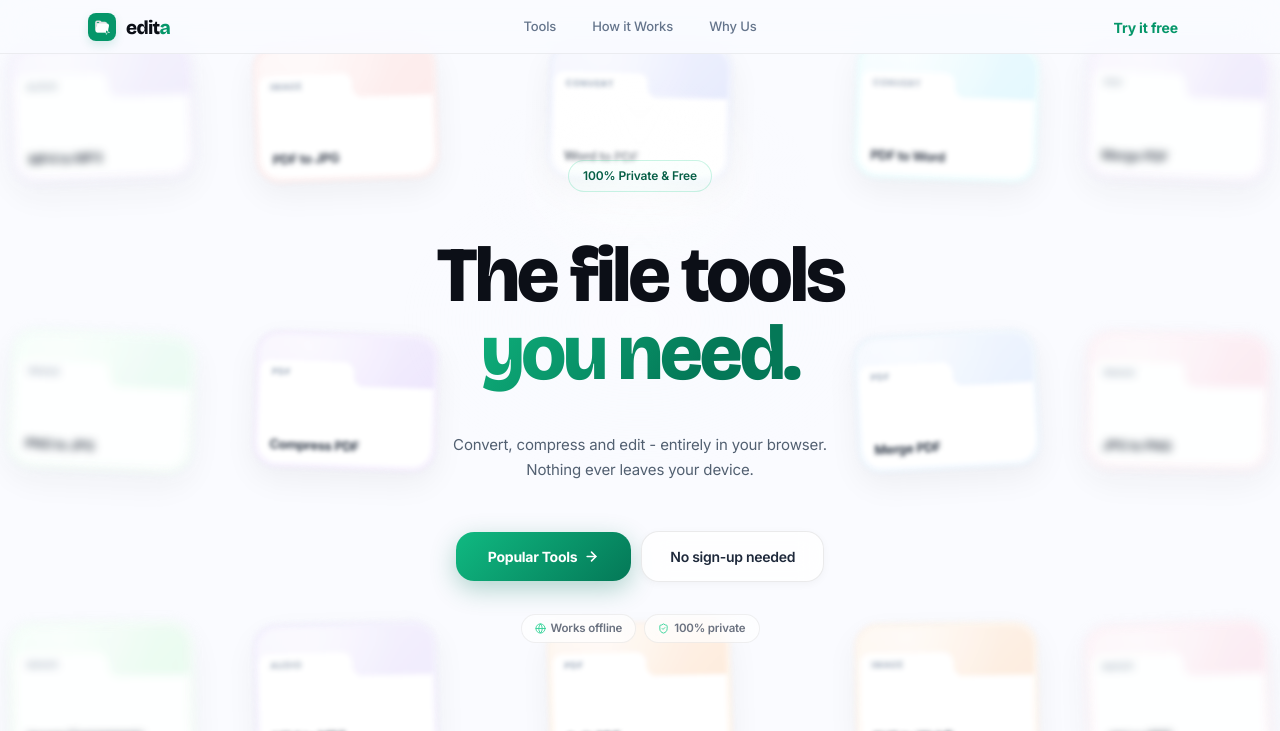
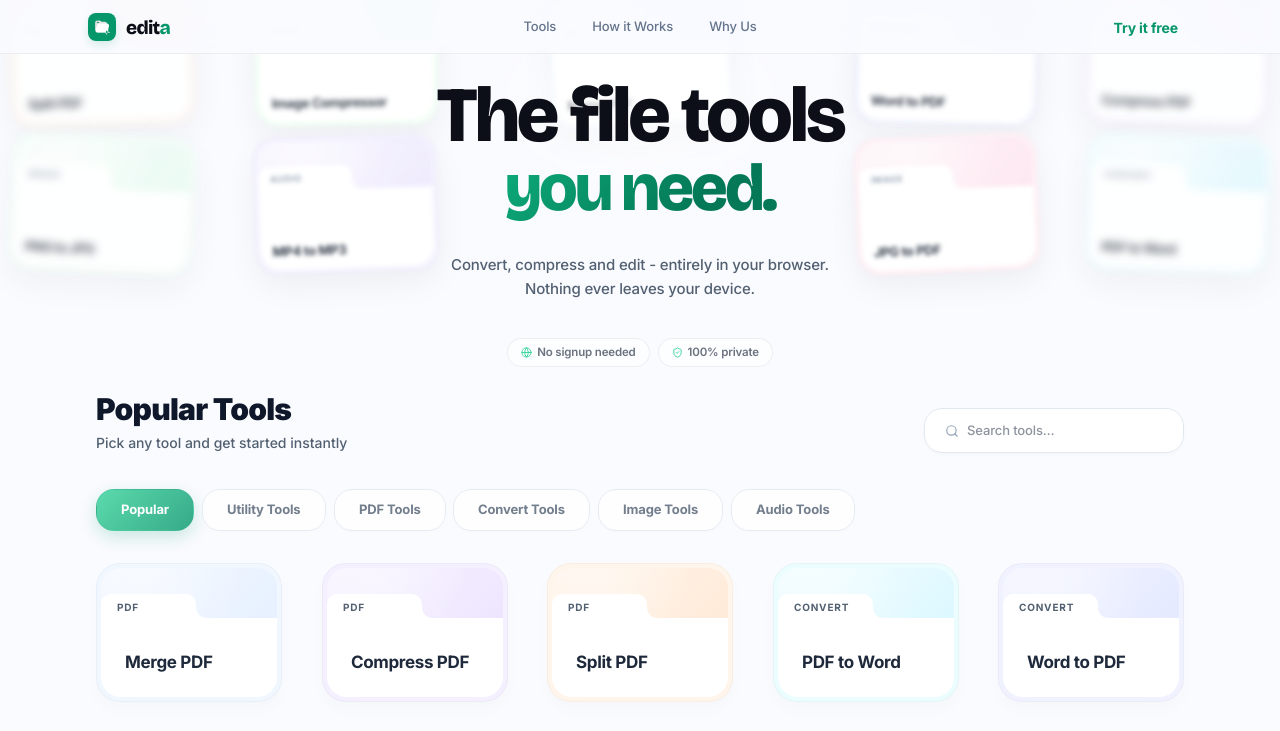
Before and after one commit to siddharth-fr/edita, a Next.js app: page / in a window 1280 px wide. Shown: the top 731 px of the page. Built offline with nearby package versions, Linux system fonts and the light colour scheme.

Commit message:
better ui ux thanks to the reddit bro for feedback

```diff
--- a/src/app/HomeClient.tsx
+++ b/src/app/HomeClient.tsx
@@ -3,7 +3,7 @@
 import { useEffect } from 'react';
 import Link from 'next/link';
 import {
-  ShieldCheck, Zap, Globe, ArrowRight, Layers, Lock, Sparkles,
+  ShieldCheck, Zap, Globe, Layers, Lock, Sparkles,
   MousePointerClick, Cpu, Download,
 } from 'lucide-react';
 import dynamic from 'next/dynamic';
@@ -73,13 +73,6 @@ const heroGridCards = [
   { label: 'Split PDF', category: 'PDF', theme: 'orange' as AppTheme, col: 1, row: 1, rotate: '-1.5deg' },
   { label: 'Word to PDF', category: 'Convert', theme: 'indigo' as AppTheme, col: 3, row: 1, rotate: '1.5deg' },
   { label: 'JPG to PDF', category: 'Image', theme: 'pink' as AppTheme, col: 4, row: 1, rotate: '-2.5deg' },
-
-  // row 2 — bottom row (all 5 columns)
-  { label: 'PDF to JPG', category: 'Image', theme: 'rose' as AppTheme, col: 0, row: 2, rotate: '-2deg' },
-  { label: 'JPG to PNG', category: 'Image', theme: 'pink' as AppTheme, col: 1, row: 2, rotate: '1deg' },
-  { label: 'MP4 to MP3', category: 'Audio', theme: 'violet' as AppTheme, col: 2, row: 2, rotate: '-1.5deg' },
-  { label: 'Merge PDF', category: 'PDF', theme: 'purple' as AppTheme, col: 3, row: 2, rotate: '2deg' },
-  { label: 'SVG to WebP', category: 'Image', theme: 'orange' as AppTheme, col: 4, row: 2, rotate: '-1deg' },
 ];
 
 /* Grid geometry constants — now live inside HeroCardGrid.tsx */
@@ -93,18 +86,7 @@ export default function Home() {
     // We let the browser handle scroll restoration naturally (bfcache friendly)
   }, []);
 
-  const handleBrowseTools = (e: React.MouseEvent<HTMLAnchorElement>) => {
-    e.preventDefault();
-    trackEvent('browse_tools_clicked', { section: 'hero' });
-    const element = document.getElementById('tools');
-    if (element) {
-      const top = element.getBoundingClientRect().top + window.scrollY - 64; // Adjust for scroll padding
-      window.scrollTo({
-        top,
-        behavior: 'smooth'
-      });
-    }
-  };
+
 
   return (
     <main
@@ -117,7 +99,7 @@ export default function Home() {
       {/* ════════════════════════════════════════════════════
           HERO
       ════════════════════════════════════════════════════ */}
-      <section className="relative w-full min-h-[620px] sm:min-h-[680px] flex items-center justify-center overflow-hidden px-4">
+      <section className="relative w-full flex items-center justify-center overflow-hidden px-4">
 
         {/* ── Deep-space ambient background ── */}
         <div className="pointer-events-none select-none absolute inset-0 -z-10">
@@ -167,7 +149,7 @@ export default function Home() {
 
 
         {/* ── Hero content — sits above everything ── */}
-        <div className="relative z-10 flex flex-col items-center text-center max-w-[540px] px-4 py-32 sm:py-40">
+        <div className="relative z-10 flex flex-col items-center text-center max-w-[540px] px-4 pt-16 pb-8 sm:pt-20 sm:pb-10">
 
 
           {/* ── Decorative green-white aurora behind the title ── */}
@@ -200,36 +182,20 @@ export default function Home() {
               top: '22%', left: '50%',
               transform: 'translate(-50%, -50%)',
               width: 340, height: 200,
-              background: 'radial-gradient(ellipse at center, rgba(255,255,255,0.65) 0%, rgba(255,255,255,0.18) 45%, transparent 70%)',
+              background: 'radial-gradient(ellipse at center, rgba(255,255,255,0.85) 0%, rgba(255,255,255,0.25) 45%, transparent 70%)',
             }}
           />
 
-          {/* ── Status chip ── */}
-          <div
-            className="inline-flex items-center gap-2 mb-12"
-            style={{
-              padding: '6px 14px',
-              borderRadius: 999,
-              border: '1px solid rgba(52, 211, 153, 0.25)',
-              background: 'rgba(197, 255, 234, 0.08)',
-              color: '#065F46',
-              fontSize: 12,
-              fontWeight: 600,
-              letterSpacing: '-0.01em',
-            }}
-          >
 
-            <span>100% Private & Free</span>
-          </div>
 
           {/* ── Headline ── */}
           <h1 style={{
-            margin: '0 0 32px',
+            margin: '0 0 24px',
             fontFamily: 'var(--font-display), sans-serif',
             fontWeight: 800,
             letterSpacing: '-0.04em',
             lineHeight: 0.92,
-            fontSize: 'clamp(52px, 7.5vw, 78px)',
+            fontSize: 'clamp(42px, 7.5vw, 78px)',
             overflow: 'visible',
           }}>
             <span style={{ display: 'block', color: '#0C0F17' }}>The file tools</span>
@@ -241,69 +207,22 @@ export default function Home() {
               WebkitBackgroundClip: 'text',
               WebkitTextFillColor: 'transparent',
               backgroundClip: 'text',
+              fontSize: '0.85em'
             }}>you need.</span>
           </h1>
 
           {/* ── Subtext ── */}
-          <p style={{
-            margin: '0 0 48px',
-            fontSize: 15,
-            fontWeight: 400,
-            lineHeight: 1.65,
-            letterSpacing: '-0.01em',
-            color: '#526071',
-            maxWidth: 440,
-          }}>
+          <p className="mb-8 sm:mb-9 text-[#526071] text-sm sm:text-[15px] font-medium leading-[1.6] sm:leading-[1.65] tracking-[-0.01em] max-w-[440px]">
             Convert, compress and edit - entirely in your browser.
-            <br />Nothing ever leaves your device.
+            <br className="hidden sm:block" /> Nothing ever leaves your device.
           </p>
 
-          {/* ── CTAs ── */}
-          <div style={{ display: 'flex', flexWrap: 'wrap', alignItems: 'center', justifyContent: 'center', gap: 10, marginBottom: 32 }}>
-            <a
-              href="#tools"
-              onClick={handleBrowseTools}
-              className="transition-all duration-200 hover:scale-[1.04] active:scale-[0.97]"
-              style={{
-                display: 'inline-flex', alignItems: 'center', gap: 7,
-                padding: '14px 32px',
-                borderRadius: 18,
-                background: 'linear-gradient(135deg, #10B981 0%, #047857 100%)',
-                boxShadow: '0 8px 26px rgba(4,120,87,0.30)',
-                color: '#fff',
-                fontSize: 14,
-                fontWeight: 700,
-                letterSpacing: '-0.02em',
-                textDecoration: 'none',
-              }}
-            >
-              Popular Tools
-              <ArrowRight size={15} strokeWidth={2.5} />
-            </a>
-            <div
-              style={{
-                display: 'inline-flex', alignItems: 'center',
-                padding: '14px 28px',
-                borderRadius: 18,
-                background: 'rgba(255,255,255,0.78)',
-                backdropFilter: 'blur(12px)',
-                WebkitBackdropFilter: 'blur(12px)',
-                border: '1px solid rgba(0,0,0,0.08)',
-                boxShadow: '0 2px 8px rgba(0,0,0,0.04)',
-                color: '#1E293B',
-                fontSize: 14,
-                fontWeight: 600,
-                letterSpacing: '-0.02em',
-              }}
-            >
-              No sign-up needed
-            </div>
-          </div>
+
 
           {/* ── Feature pills ── */}
-          <div style={{ display: 'flex', flexWrap: 'wrap', justifyContent: 'center', gap: 8 }}>
+          <div className="flex flex-wrap justify-center gap-1.5 sm:gap-2">
             {[
-              { icon: <Globe size={11} style={{ color: '#34D399' }} />, label: 'Works offline' },
+              { icon: <Globe size={11} style={{ color: '#34D399' }} />, label: 'No signup needed' },
               { icon: <ShieldCheck size={11} style={{ color: '#34D399' }} />, label: '100% private' },
             ].map(({ icon, label }) => (
               <span
@@ -331,17 +250,16 @@ export default function Home() {
 
       <section
         id="tools"
-        className="scroll-mt-16 w-full max-w-6xl px-4 sm:px-8 py-32"
+        className="scroll-mt-16 w-full max-w-6xl px-4 sm:px-8 pb-12 pt-2 sm:pt-4 -mt-4 sm:-mt-8 relative z-20"
         style={{
-          background:
-            'linear-gradient(180deg, rgba(255,255,255,0) 0%, rgba(255,255,255,0.7) 30%, rgba(255,255,255,0.95) 100%)'
+          background: 'transparent'
         }}
       >
         <ToolsSection tools={tools} />
 
         {/* Trust strip */}
         <div
-          className="mt-32 pt-8 flex flex-wrap items-center justify-center gap-x-12 gap-y-4 text-xs font-semibold"
+          className="mt-20 pt-8 flex flex-wrap items-center justify-center gap-x-12 gap-y-4 text-xs font-semibold"
           style={{ borderTop: '1px solid #e8eef8', color: '#8b9cbd' }}
         >
           <span className="flex items-center gap-1.5"><ShieldCheck className="w-3.5 h-3.5 text-emerald-500" />Private & Secure: Files stay on your device</span>
--- a/src/components/ui/HeroCardGrid.tsx
+++ b/src/components/ui/HeroCardGrid.tsx
@@ -117,12 +117,12 @@ export default function HeroCardGrid({ cards }: { cards: HeroCard[] }) {
      Cards are brought fully inside the display bounds (16%-84% width).
      Center is calculated at col 1, row 1.5 */
   const MOBILE_COLS = ['16%', '50%', '84%'];
-  const MOBILE_ROWS = ['12%', '36%', '64%', '88%'];
+  const MOBILE_ROWS = ['12%', '36%', '64%'];
   const MOBILE_MAX_DIST = Math.sqrt(Math.pow(1, 2) + Math.pow(1.5, 2)); // center is (1, 1.5)
 
   // Generate 12 slots
   const mobileSlots = [];
-  for (let r = 0; r < 4; r++) {
+  for (let r = 0; r < 3; r++) {
     for (let c = 0; c < 3; c++) {
       mobileSlots.push({ col: c, row: r });
     }
@@ -163,6 +163,9 @@ export default function HeroCardGrid({ cards }: { cards: HeroCard[] }) {
       {/* ── Mobile 3×4 grid ── */}
       <div className="pointer-events-none select-none absolute inset-0 overflow-hidden block lg:hidden">
         {mobileSlots.map((slot, i) => {
+          // Skip the center slots strictly behind the hero text on mobile to preserve readability
+          if (slot.col === 1 && (slot.row === 1 || slot.row === 2)) return null;
+
           const card = display[i % display.length];
           // Calculate distance from center grid point (col 1, row 1.5)
           const dist = Math.sqrt(Math.pow(slot.col - 1, 2) + Math.pow(slot.row - 1.5, 2));
@@ -170,8 +173,8 @@ export default function HeroCardGrid({ cards }: { cards: HeroCard[] }) {
 
           // Slightly reduced blur/fade radius for tighter mobile screens
           const blurPx = (norm * 3.5).toFixed(1);
-          const opacity = (mounted ? 0.95 : 0) - norm * 0.22;
-          const saturate = (0.96 - norm * 0.15).toFixed(2);
+          const opacity = (mounted ? 0.88 : 0) - norm * 0.22;
+          const saturate = (0.96 - norm * 0.12).toFixed(2);
 
           return (
             <div
--- a/src/components/ui/ToolsHeader.tsx
+++ b/src/components/ui/ToolsHeader.tsx
@@ -42,9 +42,9 @@ export default function ToolsHeader({
   }
 
   return (
-    <div className="flex flex-col gap-6 mb-10">
+    <div className="flex flex-col gap-4 sm:gap-5 mb-6">
       {/* ── Top Row: Title + Search ── */}
-      <div className="flex flex-col md:flex-row md:items-end justify-between gap-6">
+      <div className="flex flex-col md:flex-row md:items-end justify-between gap-3 sm:gap-4">
         <div className="flex-1">
           <h2
             className="text-2xl sm:text-3xl font-black tracking-tight"
@@ -58,7 +58,7 @@ export default function ToolsHeader({
                   ? selectedCategory
                   : `${selectedCategory} Tools`}
           </h2>
-          <p className="text-sm mt-1.5 font-medium" style={{ color: '#94A3B8', maxWidth: 400 }}>
+          <p className="text-sm mt-1 sm:mt-1.5 font-medium" style={{ color: '#526071', maxWidth: 400 }}>
             {active
               ? `${filteredCount} result${filteredCount !== 1 ? 's' : ''} for "${query}"`
               : 'Pick any tool and get started instantly'}
@@ -73,7 +73,7 @@ export default function ToolsHeader({
               display: 'flex',
               alignItems: 'center',
               gap: 8,
-              padding: '12px 24px',
+              padding: '12px 20px',
               borderRadius: 18,
               background: '#ffffff',
               border: `1px solid ${active ? '#10B981' : '#E2E8F0'}`,
@@ -83,7 +83,6 @@ export default function ToolsHeader({
               cursor: 'text',
               transition: 'all 0.3s ease',
               width: '100%',
-              minWidth: '300px',
               maxWidth: 360,
             }}
           >
@@ -166,7 +165,7 @@ export default function ToolsHeader({
                   background: isSelected
                     ? 'linear-gradient(135deg, #34D399 0%, #059669 100%)'
                     : '#ffffff',
-                  color: isSelected ? '#ffffff' : '#64748B',
+                  color: isSelected ? '#ffffff' : '#526071',
                   opacity: 0.8,
                   border: isSelected ? '1px solid rgba(5, 150, 105, 0.2)' : '1px solid #E2E8F0',
                   boxShadow: isSelected
```
